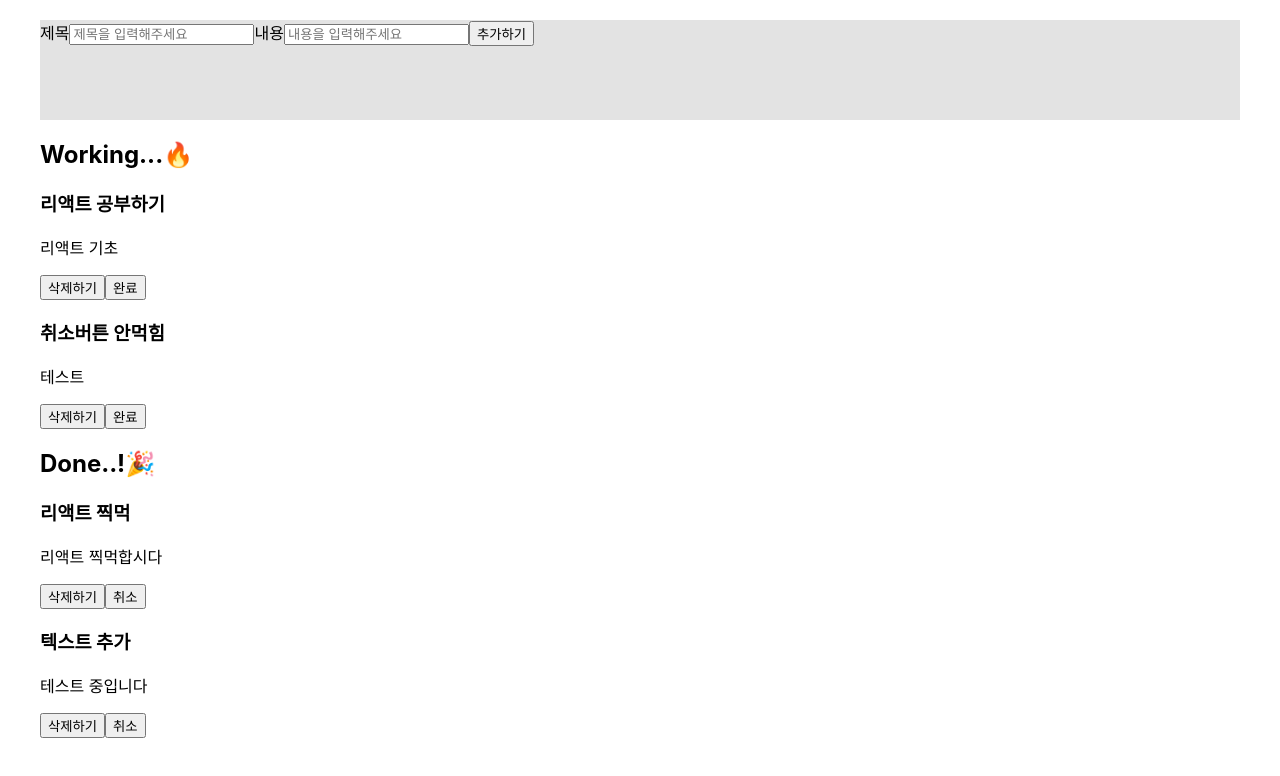
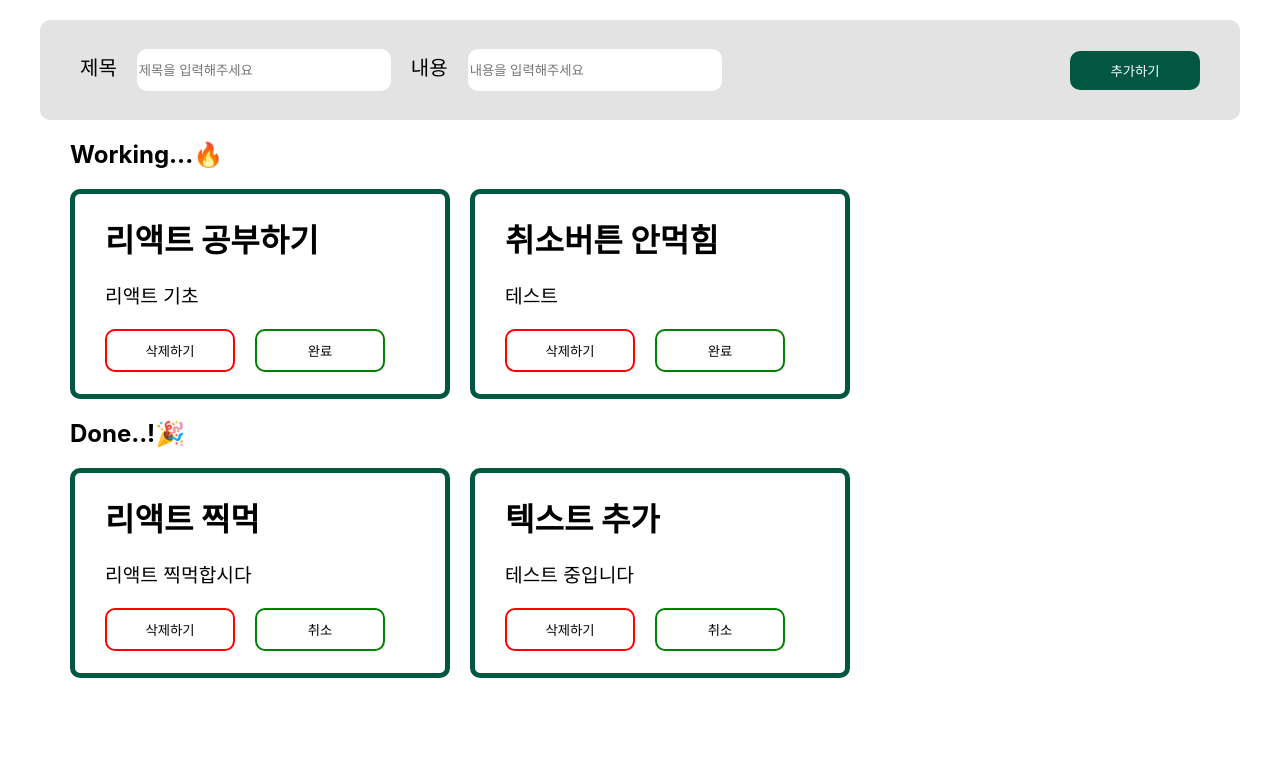
Before and after one commit to front-chan/chan-todo-list, a React (Create React App) app: page / in a window 1280 px wide. Shown: the top 776 px of the page. Built offline with nearby package versions, Linux system fonts and the light colour scheme.

Commit message:
add css styles

```diff
--- a/src/App.css
+++ b/src/App.css
@@ -6,7 +6,38 @@
 }
 
 .App-header {
+  border-radius: 10px;
   background-color: rgb(227, 227, 227);
   height: 100px;
-  margin: auto;
+  display: flex;
+  justify-content: space-between;
+  align-items: center;
+  padding-left: 30px;
+  padding-right: 30px;
 }
+
+.input-text {
+  margin: 10px;
+  width: 250px;
+  height: 40px;
+  border: 0;
+  border-radius: 10px;
+}
+
+.list-section {
+  margin-left: 30px;
+}
+
+.working-section,
+.done-section {
+  width: 100%;
+  display: flex;
+  flex-direction: row;
+  gap: 20px;
+  /* overflow-y: scroll; */
+}
+
+label {
+  font-size: 20px;
+  margin: 10px;
+}
--- a/src/App.js
+++ b/src/App.js
@@ -2,6 +2,7 @@ import "./App.css";
 import React, { useState } from "react";
 import Working from "./components/Working";
 import Done from "./components/Done";
+import CustomButton from "./components/CustomButton";
 
 function App() {
   const [toDoList, setToDoList] = useState([
@@ -43,8 +44,10 @@ function App() {
   return (
     <div className="App">
       <header className="App-header">
+        <div>
           <label htmlFor="title">제목</label>
           <input
+            className="input-text"
             value={title || ""}
             placeholder="제목을 입력해주세요"
             id="title"
@@ -52,16 +55,32 @@ function App() {
           />
           <label htmlFor="todo">내용</label>
           <input
+            className="input-text"
             value={toDo || ""}
             placeholder="내용을 입력해주세요"
             id="todo"
             onChange={(e) => setToDo(e.target.value)}
           />
-        <button onClick={addToDoListHandler}>추가하기</button>
+        </div>
+        <div>
+          <CustomButton
+            width="130px"
+            bgColor="rgb(1, 87, 65)"
+            color="white"
+            border="0"
+            borderRadius="10px"
+            margin="10px"
+            padding="10px 30px"
+            onClick={addToDoListHandler}
+          >
+            추가하기
+          </CustomButton>
+        </div>
       </header>
-      <main>
+      <main className="list-section">
         <section>
           <h1>Working...🔥</h1>
+          <div className="working-section">
             {toDoList.map((todo) => {
               return (
                 <Working
@@ -72,9 +91,11 @@ function App() {
                 ></Working>
               );
             })}
+          </div>
         </section>
         <section>
           <h1>Done..!🎉</h1>
+          <div className="done-section">
             {toDoList.map((todo) => {
               return (
                 // {todo.done === false}
@@ -87,6 +108,7 @@ function App() {
                 ></Done>
               );
             })}
+          </div>
         </section>
       </main>
     </div>
--- /dev/null
+++ b/src/List.css
@@ -0,0 +1,21 @@
+.working,
+.done {
+  width: 330px;
+  height: 160px;
+  display: flex;
+  flex-direction: column;
+  justify-content: center;
+  padding: 20px;
+  border: 5px solid rgb(1, 87, 65);
+  border-radius: 10px;
+}
+
+.title {
+  font-size: 2rem;
+  margin: 10px;
+}
+
+.todo {
+  font-size: 1.2rem;
+  margin: 10px;
+}
--- a/src/components/CustomButton.js
+++ b/src/components/CustomButton.js
@@ -1,17 +1,47 @@
 function CustomButton(props) {
-  const { color, onClick, children } = props;
+  const {
+    width,
+    margin,
+    padding,
+    border,
+    borderRadius,
+    bgColor,
+    color,
+    onClick,
+    children,
+  } = props;
   //   console.log(props.children);
-  if (color) {
+  //   if (color) {
+  //     return (
+  //       <button
+  //         style={{
+  //           border: border,
+  //           borderRadius: borderRadius,
+  //           backgroundColor: bgColor,
+  //           color: color,
+  //         }}
+  //         onClick={onClick}
+  //       >
+  //         {children}
+  //       </button>
+  //     );
+  //   }
   return (
     <button
-        style={{ backgroundColor: color, color: "white" }}
+      style={{
+        width: width,
+        margin: margin,
+        padding: padding,
+        border: border,
+        borderRadius: borderRadius,
+        backgroundColor: bgColor,
+        color: color,
+      }}
       onClick={onClick}
     >
       {children}
     </button>
   );
 }
-  return <button onClick={onClick}>{children}</button>;
-}
 
 export default CustomButton;
--- a/src/components/Done.js
+++ b/src/components/Done.js
@@ -1,14 +1,21 @@
+import "../List.css";
 import CustomButton from "./CustomButton";
 
 function Done(props) {
   // console.log(props);
   if (props.todo.done === false) {
     return (
-      <div>
-        <h3>{props.todo.title}</h3>
-        <p>{props.todo.toDo}</p>
+      <div className="done">
+        <h3 className="title">{props.todo.title}</h3>
+        <p className="todo">{props.todo.toDo}</p>
         <div>
           <CustomButton
+            width="130px"
+            bgColor="transparent"
+            border="2px solid red"
+            borderRadius="10px"
+            margin="10px"
+            padding="10px 30px"
             onClick={() => {
               props.handleDelete(props.todo.id);
             }}
@@ -16,6 +23,12 @@ function Done(props) {
             삭제하기
           </CustomButton>
           <CustomButton
+            width="130px"
+            bgColor="transparent"
+            border="2px solid green"
+            borderRadius="10px"
+            margin="10px"
+            padding="10px 30px"
             onClick={() => {
               props.handleChange(props.todo.done);
               // console.log(props.todo.done);
--- a/src/components/Working.js
+++ b/src/components/Working.js
@@ -1,14 +1,21 @@
+import "../List.css";
 import CustomButton from "./CustomButton";
 
 function Working(props) {
   //   console.log(props);
   if (props.todo.done === true) {
     return (
-      <div>
-        <h3>{props.todo.title}</h3>
-        <p>{props.todo.toDo}</p>
+      <div className="working">
+        <h3 className="title">{props.todo.title}</h3>
+        <p className="todo">{props.todo.toDo}</p>
         <div>
           <CustomButton
+            width="130px"
+            bgColor="transparent"
+            border="2px solid red"
+            borderRadius="10px"
+            margin="10px"
+            padding="10px 30px"
             onClick={() => {
               props.handleDelete(props.todo.id);
             }}
@@ -16,6 +23,12 @@ function Working(props) {
             삭제하기
           </CustomButton>
           <CustomButton
+            width="130px"
+            bgColor="transparent"
+            border="2px solid green"
+            borderRadius="10px"
+            margin="10px"
+            padding="10px 30px"
             onClick={() => {
               props.handleChange(props.todo.done);
               // console.log(props.todo.done);
```
Also changed, not shown: 1 other file (tests, documents, lock files or other folders). Lines whose indentation alone changed are shown as unchanged.
